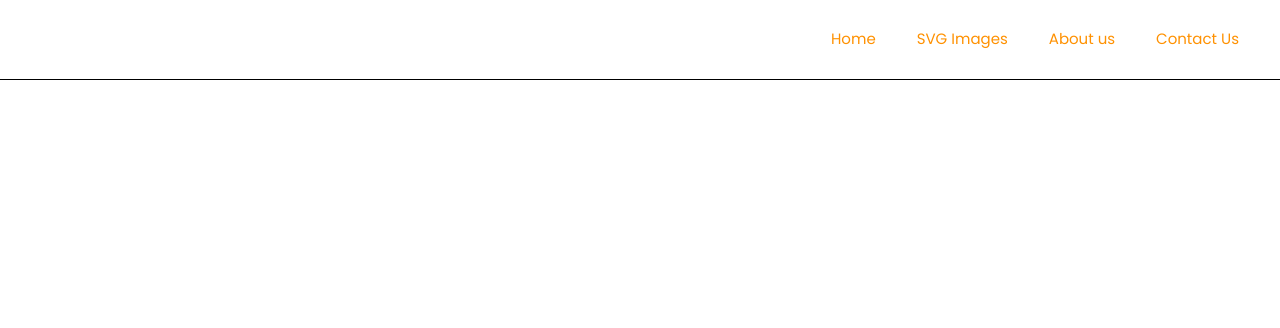
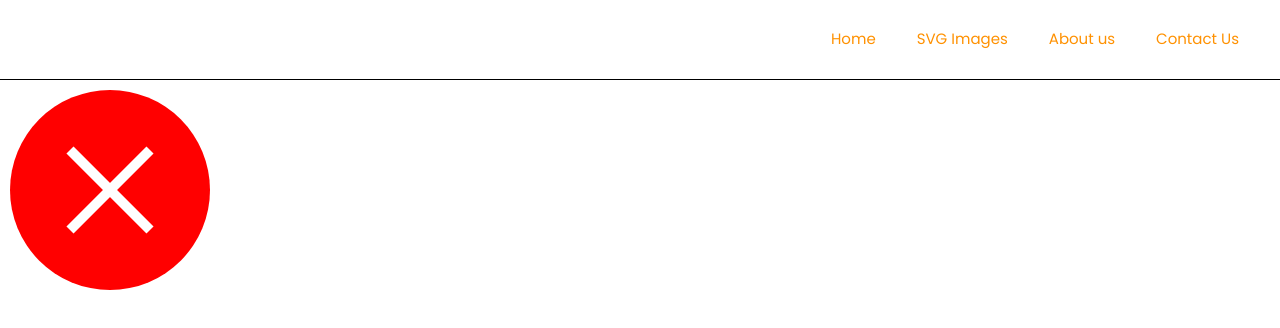
Before and after one commit to ShalishaManila/ITTFW6, a plain HTML site: page svgimages.html in a window 1280 px wide. Drawn offline with nearby package versions, Linux system fonts and the light colour scheme; a web font is replaced by a local one.

Commit message:
created first svg

```diff
--- a/svgimages.html
+++ b/svgimages.html
@@ -28,7 +28,11 @@
         </nav>
     </header>
     <div class="svg-container">
-
+        <svg width="240" height="240" viewbox="0 0 240 240" fill="none" xmlns="http://www.w3.org/2000/svg">
+            <circle cx="110" cy="110" r="100" stroke-width="0" fill="red" />
+            <line x1="70" y1="70" x2="150" y2="150" stroke="white" stroke-width="10" />
+            <line x1="150" y1="70" x2="70" y2="150" stroke="white" stroke-width="10" />
+        </svg>
     </div>
 </body>
 
```
